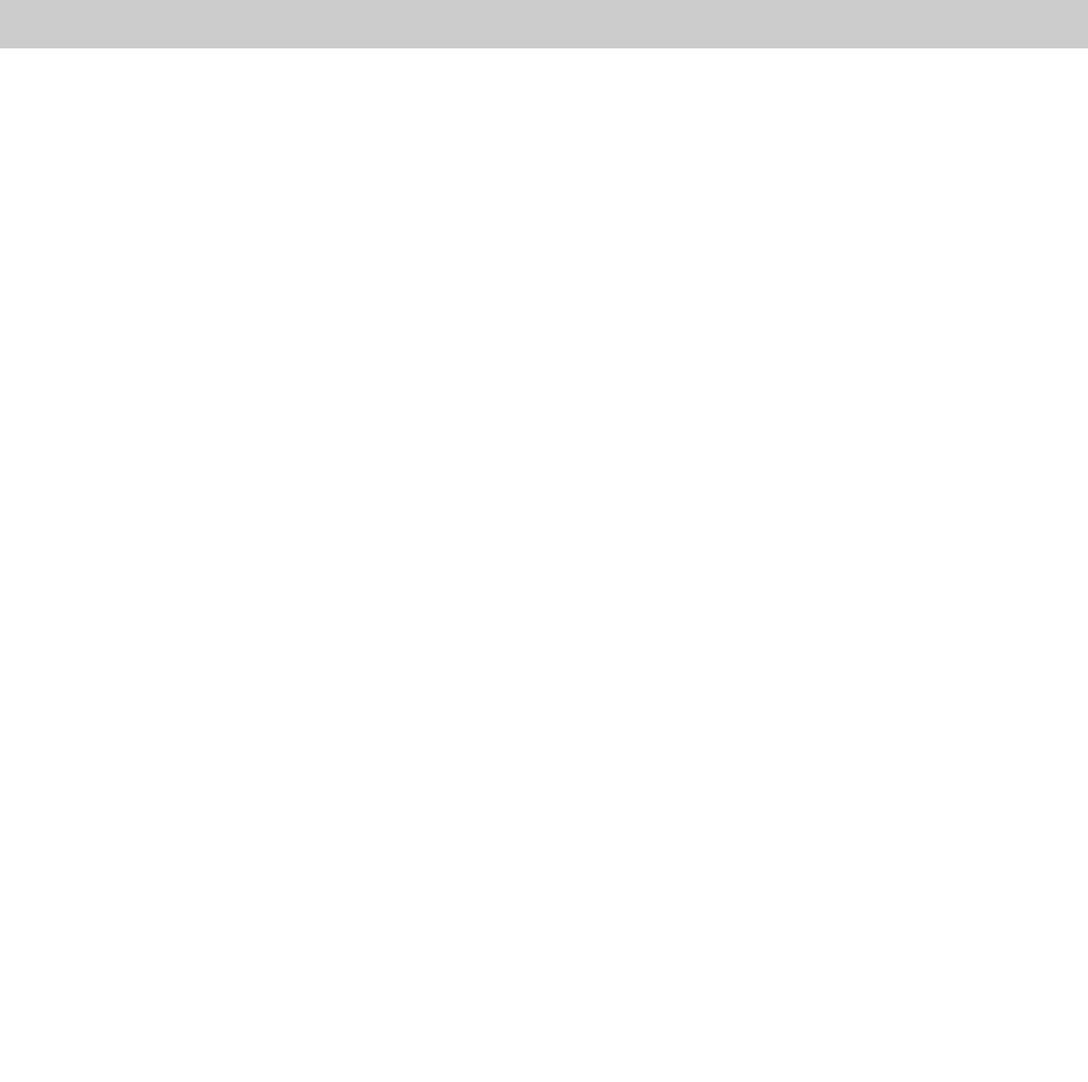
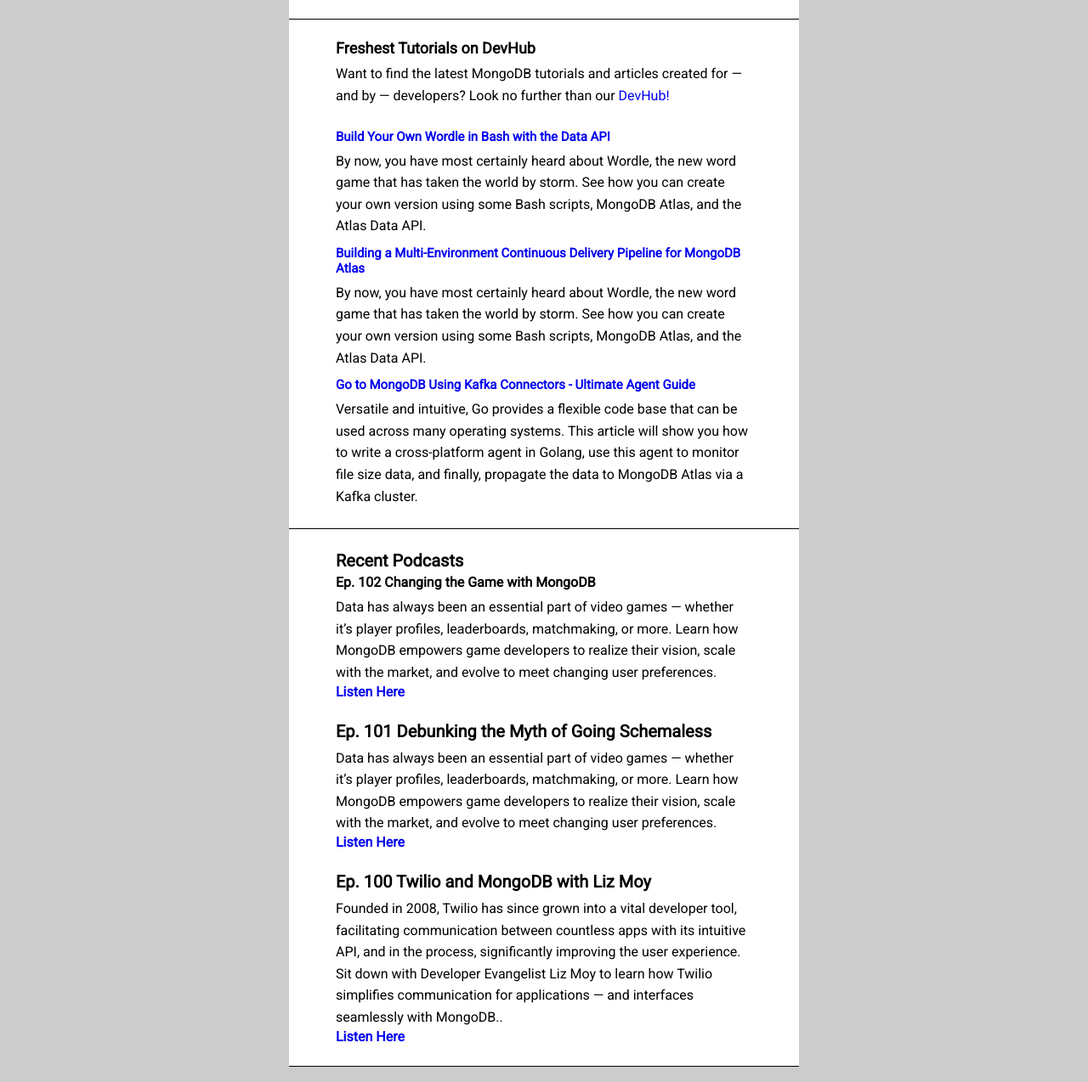
Before and after one commit to Abraham-Solis/mongoDBEmail, a plain HTML site: page index.html in a window 1280 px wide. Shown: the part 2466-3740 px from the top of the page at 85% size. Before the commit the page ends 2523 px from the top, so only its background shows below. Drawn offline with Linux system fonts and the light colour scheme.

Commit message:
PODCASTS

```diff
--- a/index.html
+++ b/index.html
@@ -252,7 +252,7 @@
 		<table width="100%">
 
             <tr>
-                <td style="text-align: left; padding: 5px 55px 0px;">
+                <td style="text-align: left; padding: 5px 55px 25px;">
                     <p style="margin: 0; font-size: 16px; padding-top: 20px;"> <strong>Atlas Search | April 27th, 11am ET</strong></p>
                     <p style="margin-top: 7px; margin-bottom: 0px; line-height: 1.6;">Explore Atlas Search, an embedded full-text search solution that combines the power of Apache Lucene with the scale, resilience, and ease of use of MongoDB Atlas.</p>
                     <a style="text-decoration: none; font-weight: bold;"href="#">→ Save your spot</a>
@@ -263,13 +263,149 @@
 	</td>
 </tr>
 
-<!-- BLUE BORDER -->
+<!--BORDER -->
+
+<tr>
+	<td height="1px" style="background-color: black;"></td>
+</tr>
+
+<!-- TUORITAL LINKS -->
+
+<tr>
+	<td>
+		<table width="100%">
+
+            <tr>
+                <td style="text-align: left; padding: 5px 55px 0px;">
+                    <p style="margin-bottom: 4px; font-size: 18px;"><strong>Freshest Tutorials on DevHub</strong></p>
+                    <p style="margin-top: 7px; line-height: 1.6;">Want to find the latest MongoDB tutorials and articles created for — and by — developers? Look no further than our <a style="text-decoration: none;" href="#">DevHub!</a></p>
+                </td>
+            </tr>
+
+		</table>
+	</td>
+</tr>
+
+<tr>
+	<td>
+		<table width="100%">
+
+            <tr>
+                <td style="text-align: left; padding: 10px 55px 0px;">
+                    <a href="#" style="margin: 0; font-size: 15px; text-decoration: none; font-weight: bold;">Build Your Own Wordle in Bash with the Data API</a>
+                    <p style="margin-top: 7px; margin-bottom: 0px; line-height: 1.6;">By now, you have most certainly heard about Wordle, the new word game that has taken the world by storm. See how you can create your own version using some Bash scripts, MongoDB Atlas, and the Atlas Data API.</p>
+                </td>
+            </tr>
+
+		</table>
+	</td>
+</tr>
+
+<tr>
+	<td>
+		<table width="100%">
+
+            <tr>
+                <td style="text-align: left; padding: 10px 55px 0px;">
+                    <a href="#" style="margin: 0; font-size: 15px; text-decoration: none; font-weight: bold;">Building a Multi-Environment Continuous Delivery Pipeline for MongoDB Atlas</a>
+                    <p style="margin-top: 7px; margin-bottom: 0px; line-height: 1.6;">By now, you have most certainly heard about Wordle, the new word game that has taken the world by storm. See how you can create your own version using some Bash scripts, MongoDB Atlas, and the Atlas Data API.</p>
+                </td>
+            </tr>
+
+		</table>
+	</td>
+</tr>
+
+<tr>
+	<td>
+		<table width="100%">
+
+            <tr>
+                <td style="text-align: left; padding: 10px 55px 25px;">
+                    <a href="#" style="margin: 0; font-size: 15px; text-decoration: none; font-weight: bold;">Go to MongoDB Using Kafka Connectors - Ultimate Agent Guide</a>
+                    <p style="margin-top: 7px; margin-bottom: 0px; line-height: 1.6;">Versatile and intuitive, Go provides a flexible code base that can be used across many operating systems. This article will show you how to write a cross-platform agent in Golang, use this agent to monitor file size data, and finally, propagate the data to MongoDB Atlas via a Kafka cluster.</p>
+                </td>
+            </tr>
+
+		</table>
+	</td>
+</tr>
 
 
-<!-- TWO COLUMN SECTION -->
+<!-- BORDER -->
+
+<tr>
+	<td height="1px" style="background-color: black;"></td>
+</tr>
+
+<!--PODCASTS AVAILABLE-->
+
+<tr>
+	<td>
+		<table width="100%">
+
+            <tr>
+                <td style="text-align: left; padding: 5px 55px 0px;">
+                    <p style="margin-bottom: 4px; font-size: 20px;"><strong>Recent Podcasts</strong></p>
+                    <p style="margin: 0; font-size: 16px;"> <strong>Ep. 102 Changing the Game with MongoDB</strong></p>
+                    <p style="margin-top: 7px; line-height: 1.6; margin-bottom: 0px;">Data has always been an essential part of video games — whether it’s player profiles, leaderboards, matchmaking, or more. Learn how MongoDB empowers game developers to realize their vision, scale with the market, and evolve to meet changing user preferences.</p>
+                    <a style="text-decoration: none; font-weight: bold;"href="#">Listen Here</a>
+                </td>
+            </tr>
+
+		</table>
+	</td>
+</tr>
+
+<tr>
+	<td>
+		<table width="100%">
+
+            <tr>
+                <td style="text-align: left; padding: 5px 55px 0px;">
+                    <p style="margin-bottom: 4px; font-size: 20px;"><strong>Ep. 101 Debunking the Myth of Going Schemaless</strong></p>
+                    <p style="margin-top: 7px; line-height: 1.6; margin-bottom: 0px;">Data has always been an essential part of video games — whether it’s player profiles, leaderboards, matchmaking, or more. Learn how MongoDB empowers game developers to realize their vision, scale with the market, and evolve to meet changing user preferences.</p>
+                    <a style="text-decoration: none; font-weight: bold;"href="#">Listen Here</a>
+                </td>
+            </tr>
+
+		</table>
+	</td>
+</tr>
+
+<tr>
+	<td>
+		<table width="100%">
+
+            <tr>
+                <td style="text-align: left; padding: 5px 55px 25px;">
+                    <p style="margin-bottom: 4px; font-size: 20px;"><strong>Ep. 100 Twilio and MongoDB with Liz Moy</strong></p>
+                    <p style="margin-top: 7px; line-height: 1.6; margin-bottom: 0px;">Founded in 2008, Twilio has since grown into a vital developer tool, facilitating communication between countless apps with its intuitive API, and in the process, significantly improving the user experience. Sit down with Developer Evangelist Liz Moy to learn how Twilio simplifies communication for applications — and interfaces seamlessly with MongoDB..</p>
+                    <a style="text-decoration: none; font-weight: bold;"href="#">Listen Here</a>
+                </td>
+            </tr>
+
+		</table>
+	</td>
+</tr>
+
+<!-- BORDER -->
+
+<tr>
+	<td height="1px" style="background-color: black;"></td>
+</tr>
+
+<!--Footer-->
+
+<tr>
+	<td>
+		<table width="100%">
 
 
-<!-- FOOTER SECTION -->
+
+		</table>
+	</td>
+</tr>
 
 		</table>
 
```
